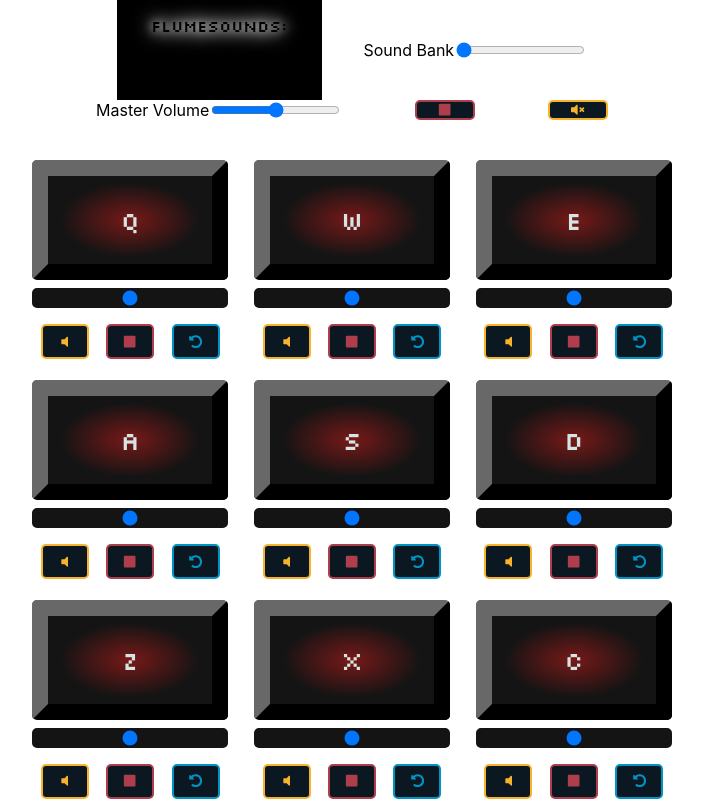
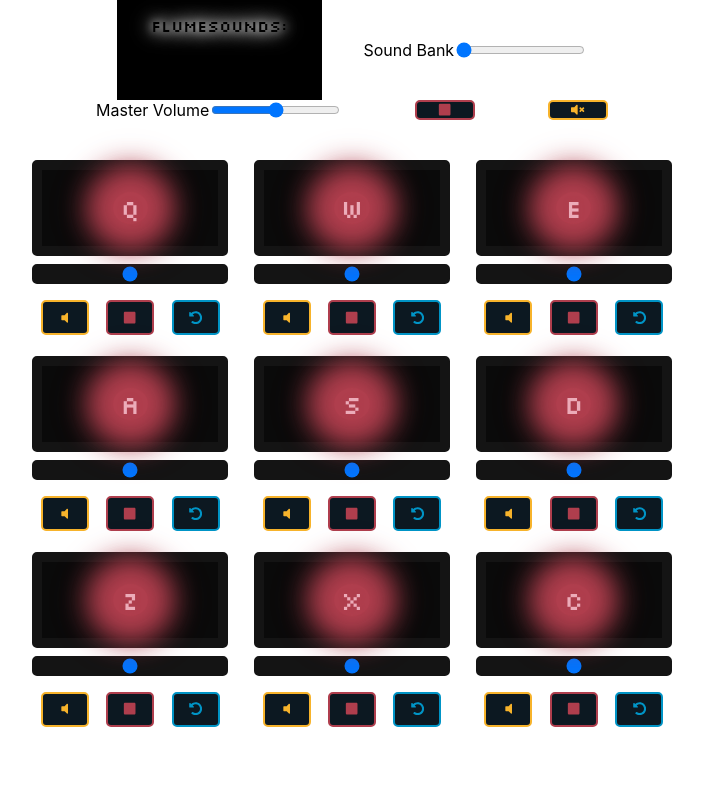
Before and after one commit to nic-vo/nv-portfolio, a Next.js app: page /fcc/drum-machine in a window 1280 px wide. Shown: the whole page, without its empty margins (288-991 px from the left). Built offline with nearby package versions, Linux system fonts and the light colour scheme.

Commit message:
Implement decent glow effect on pad hit
The gradient emulating transulcent material comes from box-shadow shenanigans for inner pad text
Since background-image is non-transitionable

```diff
--- a/components/fcc/drummachine/Pad/Pad.module.css
+++ b/components/fcc/drummachine/Pad/Pad.module.css
@@ -59,7 +59,7 @@
 .pad {
 	position: relative;
 	width: 100%;
-	height: 15vh;
+	height: 12vh;
 	display: flex;
 	flex-direction: column;
 	align-items: center;
@@ -67,23 +67,43 @@
 	border-radius: 5px;
 	font-family: Silkscreen, sans-serif;
 	font-size: 1.6rem;
-}
-
-.padInactive {
-	background-image: radial-gradient(#771918 0%, rgba(20, 20, 20, 1) 60%);
-	border: 1rem outset rgba(20, 20, 20, 1);
-	color: var(--global-color);
-}
-
-.padActive {
-	background-image: radial-gradient(var(--global-color) 0%, #ECACB9 60%);
-	border: 1rem solid #ECACB9;
-	box-shadow: 0px 0px 40px 10px #ECACB9;
-	color: var(--global-background);
+	transition: background-color var(--fast-transition), color var(--fast-transition), border var(--fast-transition), box-shadow var(--fast-transition);
 }
 
 .pad p {
 	text-align: center;
+	border-radius: 50%;
+	height: auto;
+	transition: width var(--fast-transition), text-shadow var(--fast-transition), filter var(--fast-transition), background-color var(--fast-transition), box-shadow var(--fast-transition);
+}
+
+.padInactive {
+	border: 10px solid rgba(20, 20, 20, 1);
+	background-color: rgba(10, 10, 10, 1);
+	color: var(--pad-overexpose);
+}
+
+.padInactive p {
+	width: 20%;
+	background-color: var(--pad-glow);
+	box-shadow: 0px 0px 30px 20px var(--pad-glow);
+	text-shadow: 0px 0px 5px var(--pad-glow);
+	filter: drop-shadow(0px 0px 10px var(--pad-glow));
+}
+
+.padActive {
+	border: 10px solid var(--pad-overexpose);
+	box-shadow: 0px 0px 40px 10px var(--pad-glow);
+	background-color: var(--pad-overexpose);
+	color: var(--global-background);
+}
+
+.padActive p {
+	width: 40%;
+	background-color: var(--global-color);
+	box-shadow: 0px 0px 30px 20px var(--global-color);
+	text-shadow: 0px 0px 5px var(--global-color);
+	filter: drop-shadow(0px 0px 10px var(--global-color));
 }
 
 .buttons {
```
